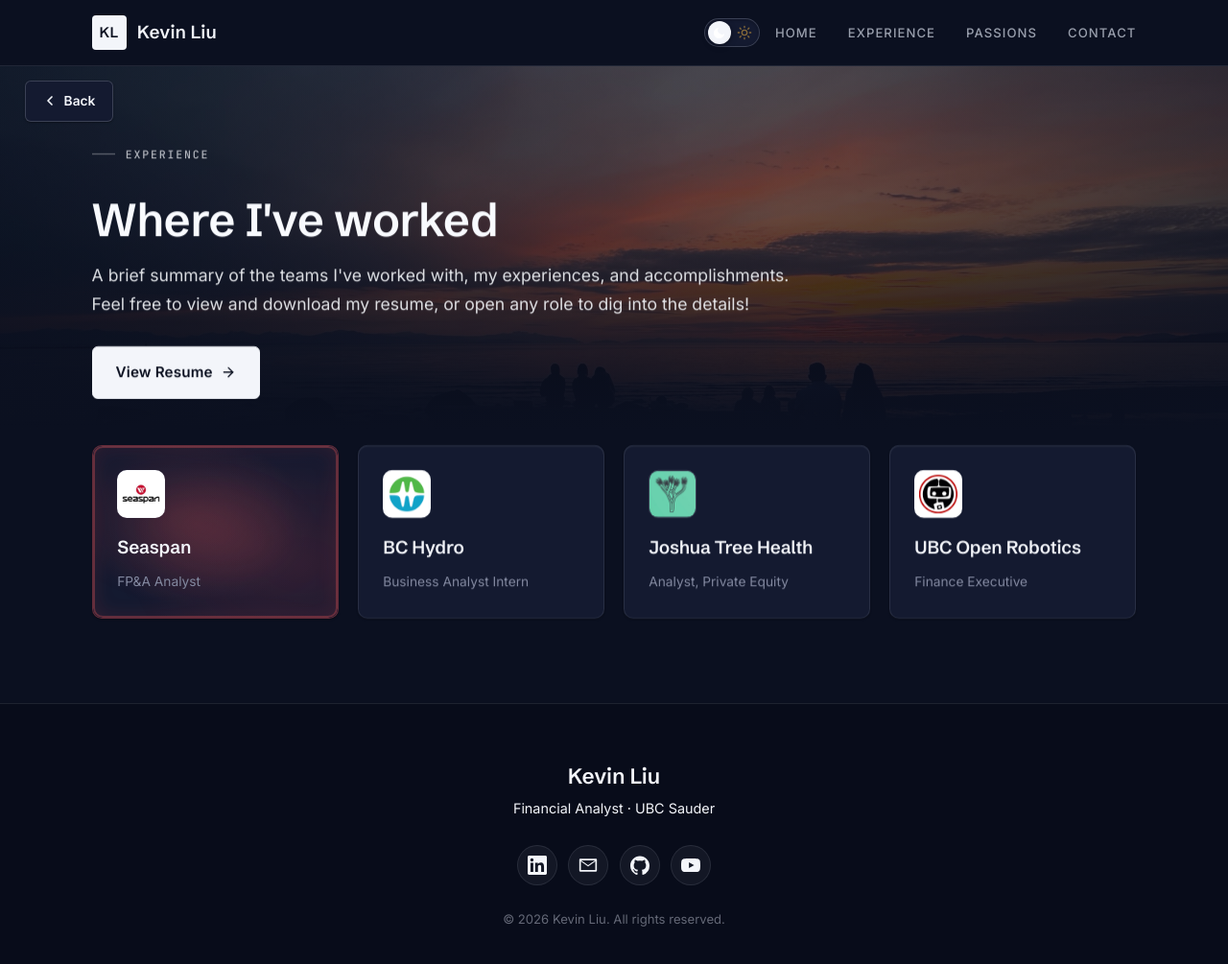
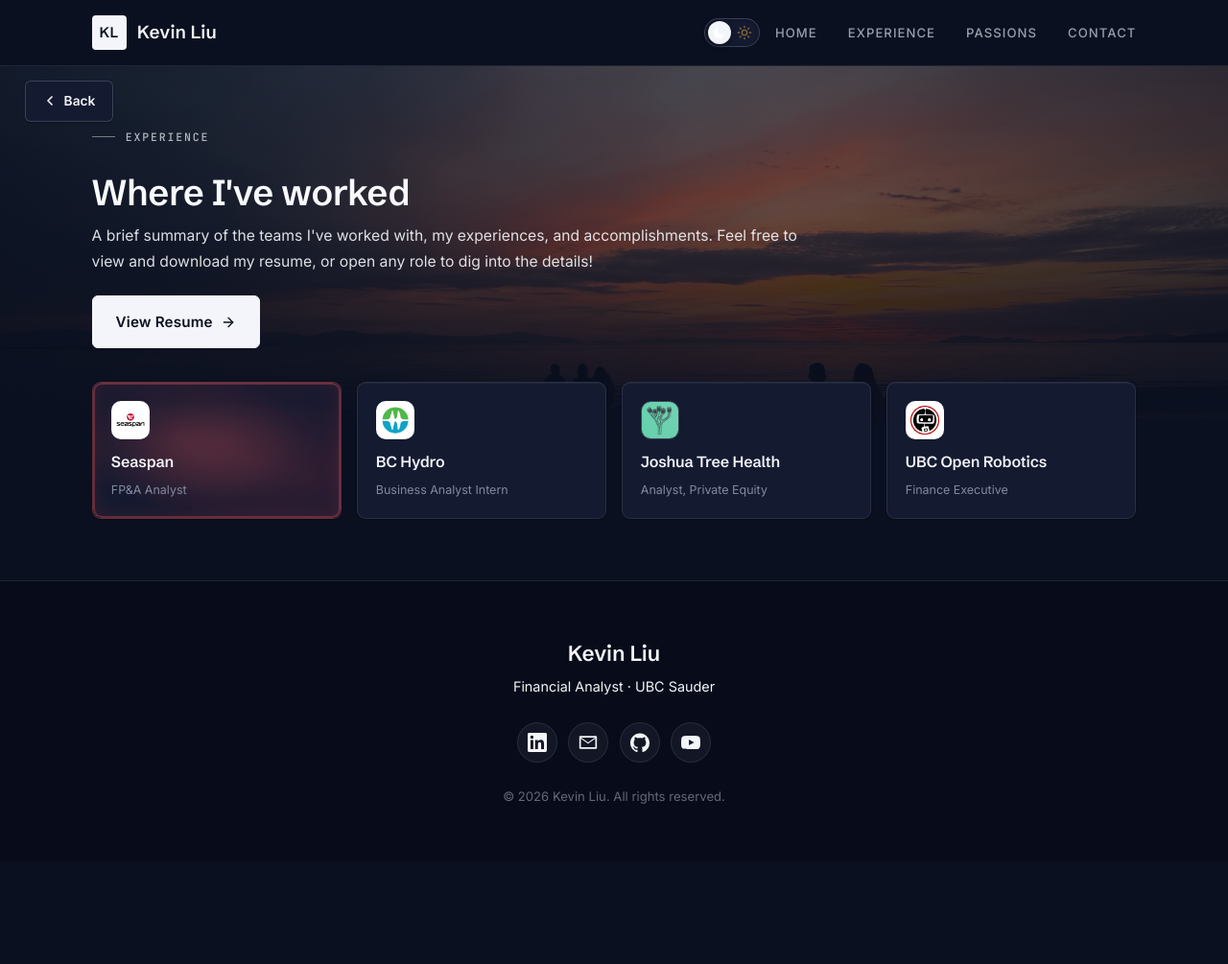
Before and after one commit to kev2k04/kev2k04.github.io, a Jekyll site: the page built from experience.html, in a window 1280 px wide and 1025 px high. Shown: the top 1005 px of the window at 96% size. Built offline with Jekyll 4.4.1, drawn with Linux system fonts in a browser that asks for light colours.

Commit message:
Compact the Experience section; Joshua Tree blurb; theme persists site-wide
- Experience: scale header, role cards, and detail panels ~20-25% (type, logos,
  photos capped to a compact banner, and spacing) so more fits on screen while
  keeping readability and hierarchy.
- Joshua Tree Health: real description.
- Theme: remove the résumé's force_dark so the light/dark toggle persists across
  every page (it no longer flips back to dark on the résumé).

Co-Authored-By: Claude Opus 4.8 <noreply@anthropic.com>

```diff
--- a/_data/experiences.yml
+++ b/_data/experiences.yml
@@ -102,8 +102,10 @@
   dates: "Oct 2024 – May 2025"
   location: "Vancouver, Canada"
   blurb: >-
-    Placeholder — a short summary of my private-equity screening and
-    valuation work across U.S. healthcare targets.
+    My first professional experience was with Joshua Tree Health, a private
+    equity and venture capital firm dedicated to improving the healthcare
+    industry through innovative solutions that increase accessibility and
+    availability.
   image: ""
   points:
     - "Conducted market research and screening on U.S. healthcare firms under $1M EBITDA, assessing earnings, working capital, and balance-sheet risk."
--- a/_includes/head.html
+++ b/_includes/head.html
@@ -7,10 +7,9 @@
   <script>
     (function () {
       try {
-        // Default is dark (attribute unset); only light is stored. Pages with
-        // force_dark (e.g. the résumé) always open dark, ignoring the saved pref.
-        var forceDark = {% if page.force_dark %}true{% else %}false{% endif %};
-        if (!forceDark && localStorage.getItem('kl-mode') === 'light') {
+        // Default is dark (attribute unset); only light is stored. The saved
+        // choice applies to every page so the theme stays consistent site-wide.
+        if (localStorage.getItem('kl-mode') === 'light') {
           document.documentElement.setAttribute('data-mode', 'light');
         }
       } catch (e) {}
--- a/assets/css/main.scss
+++ b/assets/css/main.scss
@@ -1201,10 +1201,10 @@ html[data-mode="light"] #about::after {
 /* =========================================================================
    Experience page -- trigger cards + origin-aware zoom panels
    ========================================================================= */
-.exp { padding: 4.5rem 0 5.5rem; }
-.exp__head { max-width: 760px; margin-bottom: 3rem; }
-.exp__title { font-size: clamp(2rem, 4.5vw, 3rem); margin: 1rem 0 1rem; }
-.exp__lede { color: var(--ink-soft); font-size: 1.1rem; margin-bottom: 1.8rem; }
+.exp { padding: 3.4rem 0 4rem; }
+.exp__head { max-width: 760px; margin-bottom: 2.2rem; }
+.exp__title { font-size: clamp(1.6rem, 3.6vw, 2.35rem); margin: 0.7rem 0; }
+.exp__lede { color: var(--ink-soft); font-size: 0.98rem; margin-bottom: 1.35rem; }
 .exp__actions { display: flex; flex-wrap: wrap; gap: 1rem; }
 
 /* Shared monogram-logo placeholder (cards + panels) */
@@ -1244,18 +1244,18 @@ html[data-mode="light"] #about::after {
 .exp-grid {
   display: grid;
   grid-template-columns: repeat(4, 1fr);
-  gap: 1.2rem;
+  gap: 0.95rem;
 }
 .exp-card {
   display: flex;
   flex-direction: column;
   align-items: flex-start;
-  gap: 0.9rem;
+  gap: 0.6rem;
   text-align: left;
-  padding: 1.6rem;
+  padding: 1.2rem;
   background: var(--surface);
   border: 1px solid var(--line);
-  border-radius: 10px;
+  border-radius: 9px;
   color: inherit;
   font: inherit;
   cursor: pointer;
@@ -1384,11 +1384,11 @@ html[data-mode="light"] #about::after {
   }
 }
 
-.exp-card__logo { width: 50px; height: 50px; font-size: 1.05rem; }
+.exp-card__logo { width: 40px; height: 40px; font-size: 0.9rem; }
 .exp-card__name {
   font-family: var(--font-head);
   font-weight: 600;
-  font-size: 1.18rem;
+  font-size: 1rem;
   color: var(--ink);
   letter-spacing: -0.01em;
   transform-origin: left center;
@@ -1403,7 +1403,7 @@ html[data-mode="light"] #about::after {
   .exp-card:hover .exp-card__name,
   .exp-card:focus-visible .exp-card__name { transform: none; }
 }
-.exp-card__role { font-size: 0.86rem; color: var(--muted); margin-top: -0.4rem; }
+.exp-card__role { font-size: 0.78rem; color: var(--muted); margin-top: -0.3rem; }
 
 /* Overlay = scrim (blurs page) + the single active panel, centred */
 .exp-overlay {
@@ -1449,7 +1449,7 @@ html[data-mode="light"] #about::after {
 /* Inner content rises + fades in once the box has zoomed up (masks FLIP
    distortion and gives the segment a clear "move into place" on open). */
 .exp-panel__inner {
-  padding: 2rem 2.4rem 2.4rem;
+  padding: 1.5rem 1.9rem 1.9rem;
   opacity: 0;
   transform: translateY(18px);
   transition: opacity 0.32s var(--ease), transform 0.45s var(--ease);
@@ -1468,36 +1468,36 @@ html[data-mode="light"] #about::after {
   display: inline-flex;
   align-items: center;
   gap: 0.35rem;
-  margin-bottom: 1.3rem;
+  margin-bottom: 1rem;
   padding: 0;
   background: none;
   border: none;
   cursor: pointer;
   font: inherit;
-  font-size: 0.88rem;
+  font-size: 0.82rem;
   font-weight: 600;
   color: var(--muted);
   transition: color 0.18s var(--ease);
 }
 .exp-panel__back:hover { color: var(--accent); }
 
-.exp-panel__head { display: flex; align-items: center; gap: 1rem; margin-bottom: 1.1rem; }
-.exp-panel__logo { width: 58px; height: 58px; font-size: 1.25rem; }
-.exp-panel__name { font-size: clamp(1.5rem, 3vw, 1.9rem); margin: 0; letter-spacing: -0.01em; }
-.exp-panel__role { color: var(--accent); font-weight: 600; font-size: 0.95rem; margin: 0.2rem 0 0; }
+.exp-panel__head { display: flex; align-items: center; gap: 0.8rem; margin-bottom: 0.85rem; }
+.exp-panel__logo { width: 46px; height: 46px; font-size: 1.05rem; }
+.exp-panel__name { font-size: clamp(1.25rem, 2.4vw, 1.55rem); margin: 0; letter-spacing: -0.01em; }
+.exp-panel__role { color: var(--accent); font-weight: 600; font-size: 0.85rem; margin: 0.15rem 0 0; }
 
 .exp-panel__meta {
-  display: flex; flex-wrap: wrap; gap: 0.4rem 1.4rem;
+  display: flex; flex-wrap: wrap; gap: 0.35rem 1.2rem;
   font-family: var(--font-mono);
-  color: var(--muted); font-size: 0.8rem; margin: 0 0 1.3rem;
+  color: var(--muted); font-size: 0.74rem; margin: 0 0 1rem;
 }
 .exp-panel__meta span { display: inline-flex; align-items: center; gap: 0.45rem; }
 
 .exp-panel__blurb {
   color: var(--ink-soft);
-  font-size: 1.05rem;
-  line-height: 1.65;
-  margin-bottom: 1.5rem;
+  font-size: 0.95rem;
+  line-height: 1.6;
+  margin-bottom: 1.15rem;
   transform-origin: left center;
   transition: transform 0.2s var(--ease), color 0.2s var(--ease);
 }
@@ -1514,7 +1514,7 @@ html[data-mode="light"] #about::after {
   overflow: hidden;
   margin-bottom: 0.4rem;
 }
-.exp-panel__media img { width: 100%; height: auto; display: block; }
+.exp-panel__media img { width: 100%; height: auto; max-height: 320px; object-fit: cover; display: block; }
 .exp-panel__media--placeholder {
   aspect-ratio: 16 / 10;
   display: grid;
@@ -1535,16 +1535,19 @@ html[data-mode="light"] #about::after {
 
 .exp-panel__subhead {
   font-family: var(--font-mono);
-  font-size: 0.7rem;
+  font-size: 0.66rem;
   text-transform: uppercase;
   letter-spacing: 0.12em;
   font-weight: 500;
   color: var(--muted);
-  margin: 1.6rem 0 0.9rem;
-}
-.exp-panel__points { margin: 0; padding-left: 1.15rem; }
-.exp-panel__points li { margin-bottom: 0.7rem; color: var(--ink-soft); line-height: 1.6; }
+  margin: 1.15rem 0 0.65rem;
+}
+.exp-panel__points { margin: 0; padding-left: 1.1rem; }
+.exp-panel__points li { margin-bottom: 0.5rem; color: var(--ink-soft); line-height: 1.55; font-size: 0.92rem; }
 .exp-panel__points li::marker { color: var(--accent); }
+/* Tighter skills chips inside the panel (scoped so the About tags are untouched). */
+.exp-panel__inner .taglist { gap: 0.45rem; }
+.exp-panel__inner .tag { font-size: 0.76rem; padding: 0.34rem 0.78rem; }
 
 /* Each highlight gently grows on hover; only KEY points read as interactive. */
 .exp-point {
--- a/resume.html
+++ b/resume.html
@@ -2,7 +2,6 @@
 layout: default
 title: Resume
 permalink: /resume/
-force_dark: true
 ---
 
 {%- assign r = site.data.resume -%}
```
Also changed, not shown: assets/images/joshua tree.jpg (added).
